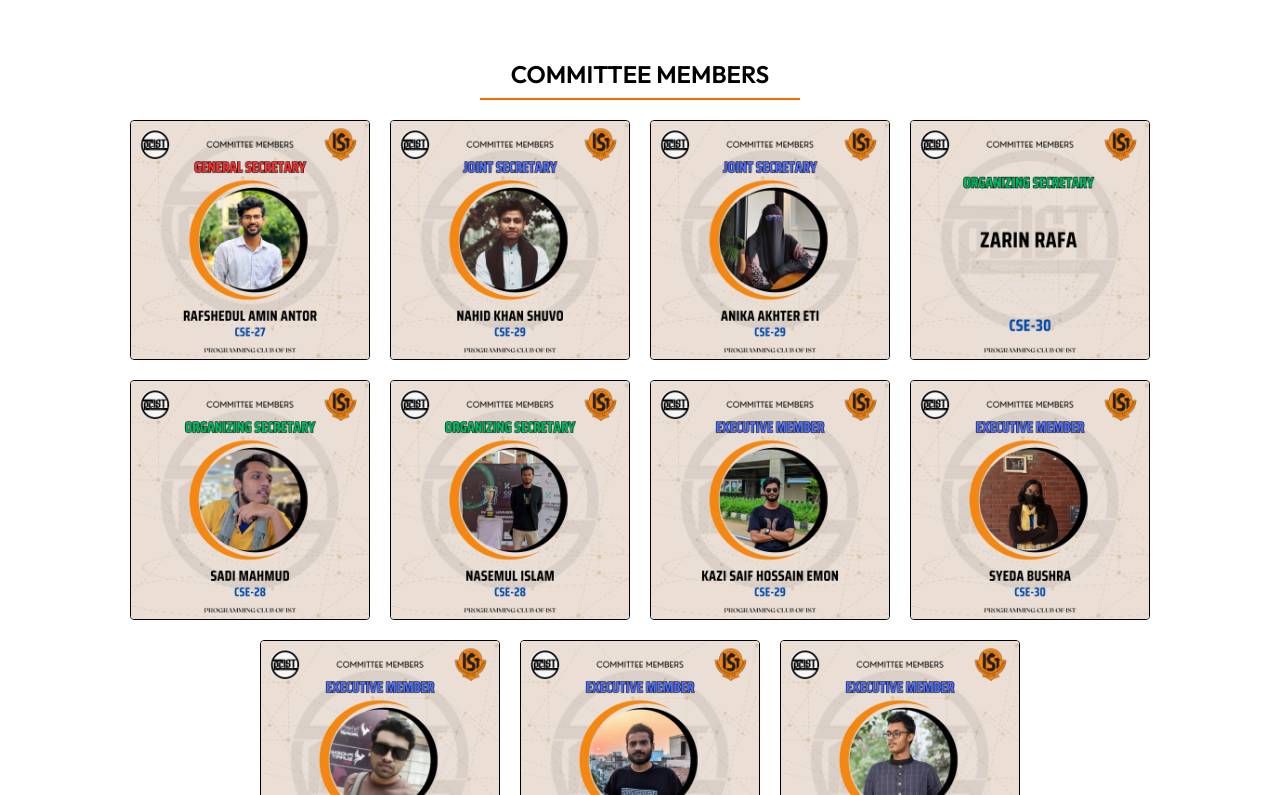
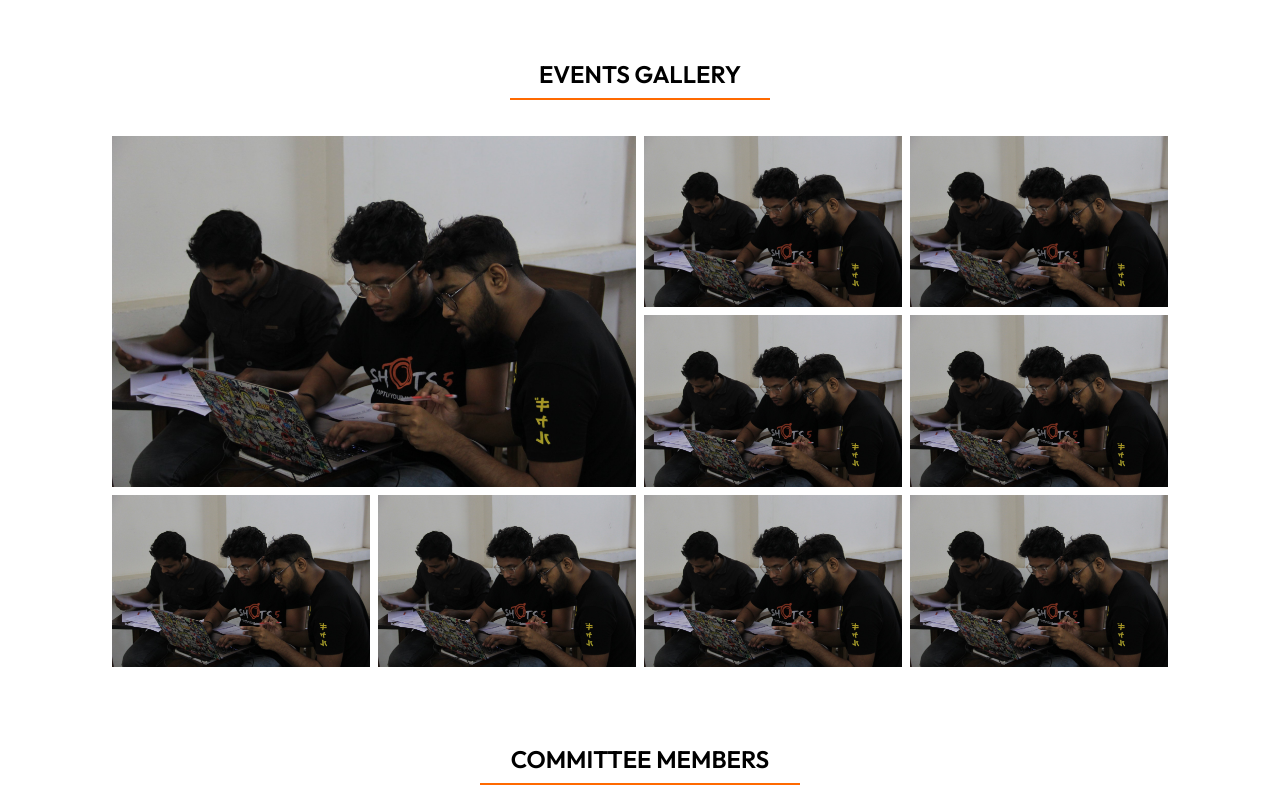
Before and after one commit to nasemul1/pcist-v2, a React (Vite) app: page /about in a window 1280 px wide. Shown: the part 865-1660 px from the top of the page. Built offline with nearby package versions, Linux system fonts and the light colour scheme.

Commit message:
added gallery, regsiter section and fixed some issues

```diff
--- a/src/components/Alumni.jsx
+++ b/src/components/Alumni.jsx
@@ -5,7 +5,7 @@ const Alumni = () => {
   return (
     <div className='w-full bg-gray-100 flex justify-center py-15'>
         <div className='w-full lg:w-[85%]'>
-            <h2 className='text-center text-2xl text-slate-950 font-semibold px-5 mb-8'>Alumni from IST are working in this companies</h2>
+            <h2 className='text-center text-2xl text-slate-950 font-semibold px-5 mb-8'>Alumni from IST are working in these companies</h2>
             <LogoSlider />
         </div>
     </div>
--- a/src/components/Blog.jsx
+++ b/src/components/Blog.jsx
@@ -33,7 +33,10 @@ const Blog = () => {
   return (
     <div className='w-full flex justify-center py-15'>
         <div className='px-5 lg:px-5 w-full lg:w-[85%]'>
-            <h2 className='text-center text-2xl text-slate-950 font-semibold px-5 mb-8'>Blogs</h2>
+            <div className='mb-5 flex flex-col items-center gap-2'>
+                <h3 className='text-[20px] text-center font-semibold'>BLOGS</h3>
+                <hr className='w-[140px] border border-orange-500'/>
+            </div>
             <div className='w-full flex flex-wrap justify-center gap-5'>
                 {
                     contents.map((content, index) => (
--- a/src/components/Contest.jsx
+++ b/src/components/Contest.jsx
@@ -6,7 +6,10 @@ const Contest = () => {
   return (
     <div className='w-full bg-gray-100 flex justify-center py-15'>
         <div className='w-full lg:w-[85%]'>
-            <h2 className='text-center text-2xl text-slate-950 font-semibold px-5 mb-8'>Contest Tracker</h2>
+            <div className='mb-5 flex flex-col items-center gap-2'>
+                <h3 className='text-[20px] text-center font-semibold'>CONTEST TRACKER</h3>
+                <hr className='w-[260px] border border-orange-500'/>
+            </div>
             <div className='mt-10 w-full px-5 lg:px-0 flex flex-wrap items-center justify-center gap-5'>
                 <div className='w-full md:w-[260px] border p-5 rounded-sm'>
                     <img className='w-full' src={cf} alt="" />
--- a/src/components/Events.jsx
+++ b/src/components/Events.jsx
@@ -9,7 +9,10 @@ const Events = () => {
   return (
     <div className='flex items-center justify-center'>
         <div className="py-15 w-full lg:w-[85%]">
-            <h2 className='text-center text-2xl text-slate-950 font-semibold px-5 mb-8'>Upcoming Events</h2>
+            <div className='mb-5 flex flex-col items-center gap-2'>
+                <h3 className='text-[20px] text-center font-semibold'>UPCOMING EVENTS</h3>
+                <hr className='w-[260px] border border-orange-500'/>
+            </div>
             <div className='mt-10 px-5 lg:px-0 flex flex-wrap items-center justify-center gap-5'>
                 <div className='w-full md:w-[260px] shadow-xl p-3 rounded-lg overflow-hidden'>
                     <img className='w-full rounded-md' src={coc} alt="" />
--- /dev/null
+++ b/src/components/GalleryGrid.jsx
@@ -0,0 +1,39 @@
+import React from 'react';
+import img from '../assets/hero.jpg';
+
+const images = [
+  img,
+  img,
+  img,
+  img,
+  img,
+  img,
+  img,
+  img,
+  img
+];
+
+const GalleryGrid = () => {
+  return (
+    <div className="p-4 flex items-center justify-center">
+      <div className="grid grid-cols-2 sm:grid-cols-3 md:grid-cols-4 gap-2 max-w-6xl">
+        {images.map((src, index) => (
+          <div
+            key={index}
+            className={`overflow-hidden ${
+              index === 0 ? 'row-span-2 col-span-2' : ''
+            }`}
+          >
+            <img
+              src={src}
+              alt={`gallery-${index}`}
+              className="w-full h-full object-cover hover:scale-105 transition-transform duration-300"
+            />
+          </div>
+        ))}
+      </div>
+    </div>
+  );
+};
+
+export default GalleryGrid;
--- /dev/null
+++ b/src/components/JoinUs.jsx
@@ -0,0 +1,15 @@
+import React from 'react'
+import { Link } from 'react-router-dom'
+
+const JoinUs = () => {
+  return (
+    <div className='w-full flex justify-center py-15 bg-gray-100'>
+        <div className='w-full lg:w-[85%] flex flex-col items-center'>
+            <h3 className='text-2xl font-semibold text-center'>Join us to learn, practice, and grow together!</h3>
+            <Link to='/register' className='block px-5 py-2 mt-5 bg-amber-500 rounded-full text-[#F3F4F6]'>Get Started</Link>
+        </div>
+    </div>
+  )
+}
+
+export default JoinUs
--- a/src/pages/About.jsx
+++ b/src/pages/About.jsx
@@ -14,6 +14,7 @@ import member2 from '../assets/Members/member-2.jpg'
 import member3 from '../assets/Members/member-3.jpg'
 import member4 from '../assets/Members/member-4.jpg'
 import member5 from '../assets/Members/member-5.jpg'
+import GalleryGrid from '../components/GalleryGrid';
 
 
 const About = () => {
@@ -62,6 +63,13 @@ const About = () => {
             </div>
             <div className='mt-10 w-full'>
                 <div className='mb-5 flex flex-col items-center gap-2'>
+                    <h3 className='text-2xl text-center font-semibold'>EVENTS GALLERY</h3>
+                    <hr className='w-[260px] border border-orange-500'/>
+                </div>
+                <GalleryGrid />
+            </div>
+            <div className='mt-10 w-full'>
+                <div className='mb-5 flex flex-col items-center gap-2'>
                     <h3 className='text-2xl text-center font-semibold'>COMMITTEE MEMBERS</h3>
                     <hr className='w-[320px] border border-orange-500'/>
                 </div>
--- a/src/pages/Home.jsx
+++ b/src/pages/Home.jsx
@@ -7,6 +7,7 @@ import Alumni from '../components/Alumni'
 import Events from '../components/Events'
 import Contest from '../components/Contest'
 import Blog from '../components/Blog'
+import JoinUs from '../components/JoinUs'
 
 const Home = () => {
   return (
@@ -17,6 +18,7 @@ const Home = () => {
       <Events />
       <Contest />
       <Blog />
+      <JoinUs />
     </div>
   )
 }
```
